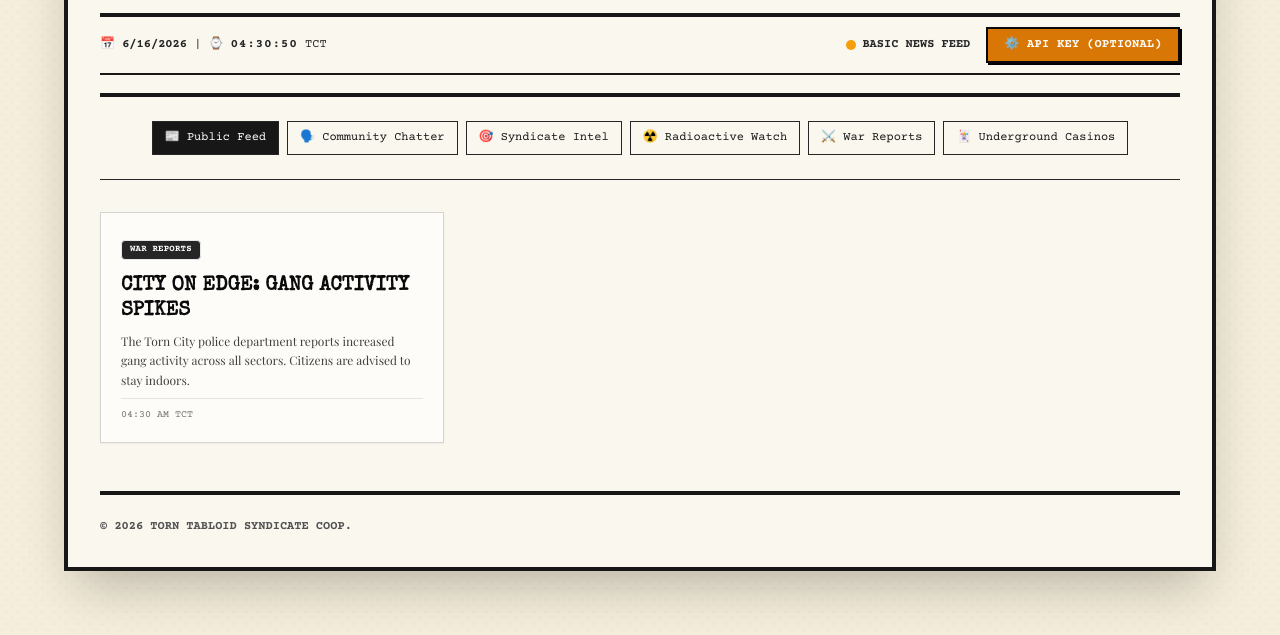
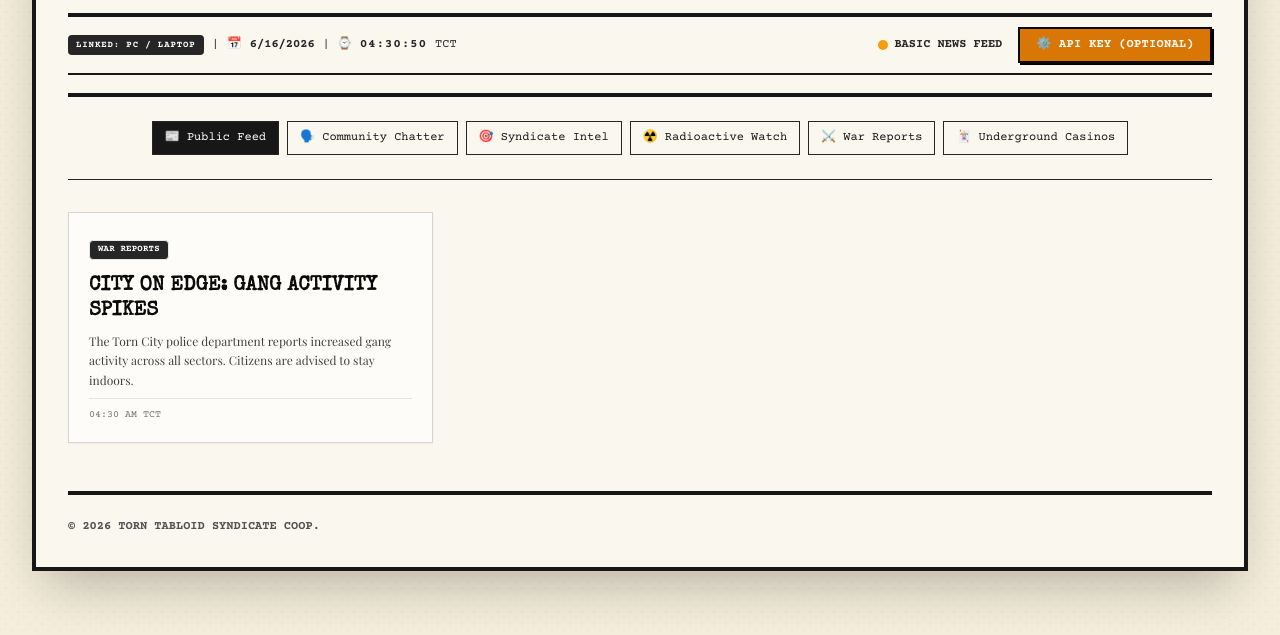
Before and after one commit to Zcross091/torn-casino, a plain HTML site: page index.html in a window 1280 px wide. Shown: the part 270-905 px from the top of the page. Drawn offline with nearby package versions, Linux system fonts and the light colour scheme; no server answers; a web font is replaced by a local one.

Commit message:
Device optimization and bug fixes

```diff
--- a/app.js
+++ b/app.js
@@ -402,9 +402,36 @@ els.saveKeyBtn.addEventListener('click', async () => {
 
 const engine = new ScraperEngine();
 
+// --- Device Optimization Engine ---
+function detectDevice() {
+    const ua = navigator.userAgent;
+    const width = window.innerWidth;
+    let type = "UNKNOWN";
+
+    if (/SmartTV|AppleTV|Roku|PlayStation|Xbox|Wii/i.test(ua) || width > 1900) {
+        type = "TV / ULTRA-WIDE";
+    } else if (/iPad|Tablet|PlayBook/i.test(ua) || (width >= 768 && width <= 1024 && /Mobile/i.test(ua))) {
+        type = "TABLET";
+    } else if (/Mobile|Android|iP(hone|od)|IEMobile|BlackBerry|Silk/i.test(ua) || width < 768) {
+        type = "MOBILE TERMINAL";
+    } else {
+        type = "PC / LAPTOP";
+    }
+
+    const indicator = document.getElementById('device-indicator');
+    if (indicator) {
+        indicator.innerText = `LINKED: ${type}`;
+        // Give it a retro CRT flicker on load
+        indicator.classList.add('animate-pulse');
+        setTimeout(() => indicator.classList.remove('animate-pulse'), 3000);
+    }
+    console.log(`[Syndicate Diagnostic] Device fingerprint identified: ${type} (Width: ${width}px)`);
+}
+
 // Boot
 els.date.innerText = new Date().toLocaleDateString();
 startClock();
+detectDevice();
 engine.start();
 
 if (STATE.userKey.length === 16) {
--- a/index.html
+++ b/index.html
@@ -122,7 +122,7 @@
     </div>
 
     <!-- Main Container -->
-    <div class="max-w-6xl mx-auto mt-8 bg-[#faf7ef] border-4 border-neutral-900 p-4 sm:p-8 shadow-2xl relative">
+    <div class="w-[98%] md:w-[95%] max-w-7xl 2xl:max-w-[90%] mx-auto mt-2 md:mt-8 bg-[#faf7ef] border-4 border-neutral-900 p-3 sm:p-6 md:p-8 shadow-2xl relative transition-all duration-500" id="main-container">
 
         <header class="border-b-4 border-neutral-900 pb-4 mb-6">
             <div class="flex flex-col sm:flex-row justify-between text-xs font-typewriter uppercase border-b border-neutral-800 pb-2 mb-4 text-neutral-600">
@@ -145,12 +145,14 @@
                 </p>
             </div>
 
-            <div class="border-t-4 border-b-2 border-neutral-900 py-2.5 flex flex-col md:flex-row justify-between items-center text-xs font-typewriter uppercase text-neutral-800">
-                <div class="mb-2 md:mb-0">
-                    <!-- Live TCT Clock -->
+            <div class="border-t-4 border-b-2 border-neutral-900 py-2.5 flex flex-col md:flex-row justify-between items-center text-xs font-typewriter uppercase text-neutral-800 gap-3">
+                <div class="flex items-center gap-2 flex-wrap justify-center">
+                    <!-- Device & Clock -->
+                    <span id="device-indicator" class="bg-neutral-800 text-white px-2 py-0.5 rounded text-[9px] tracking-widest font-bold hidden sm:inline-block">DEVICE: SCANNING</span>
+                    <span class="hidden sm:inline-block">|</span>
                     📅 <strong id="current-date">--</strong> | ⌚ <strong id="tct-clock" class="tracking-widest">--:--:--</strong> TCT
                 </div>
-                <div class="flex items-center gap-4">
+                <div class="flex items-center gap-2 md:gap-4 flex-wrap justify-center">
                     <span id="data-status-indicator" class="flex items-center gap-1.5 font-bold">
                         <span class="w-2.5 h-2.5 rounded-full bg-amber-500 inline-block"></span> Basic News Feed
                     </span>
```
